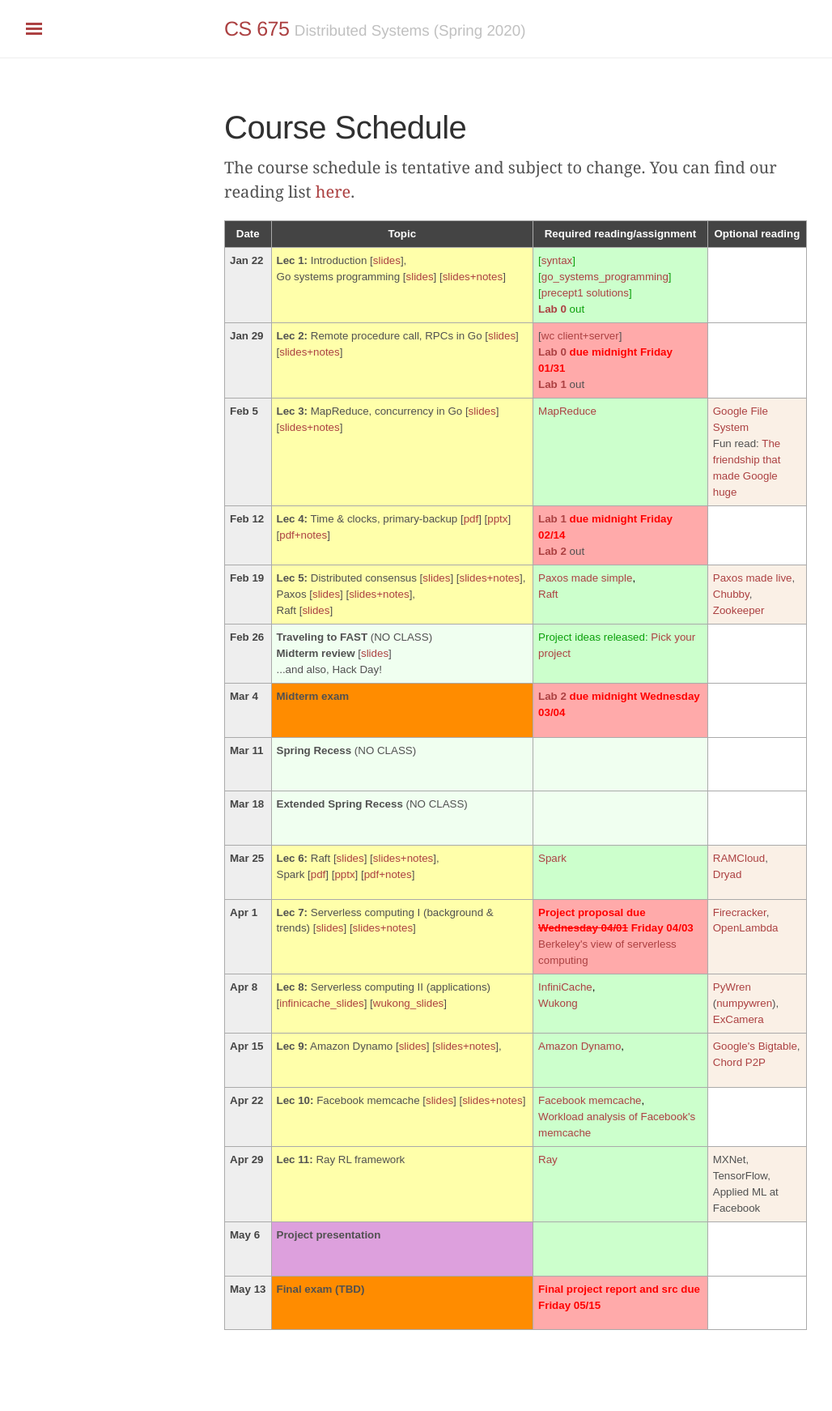
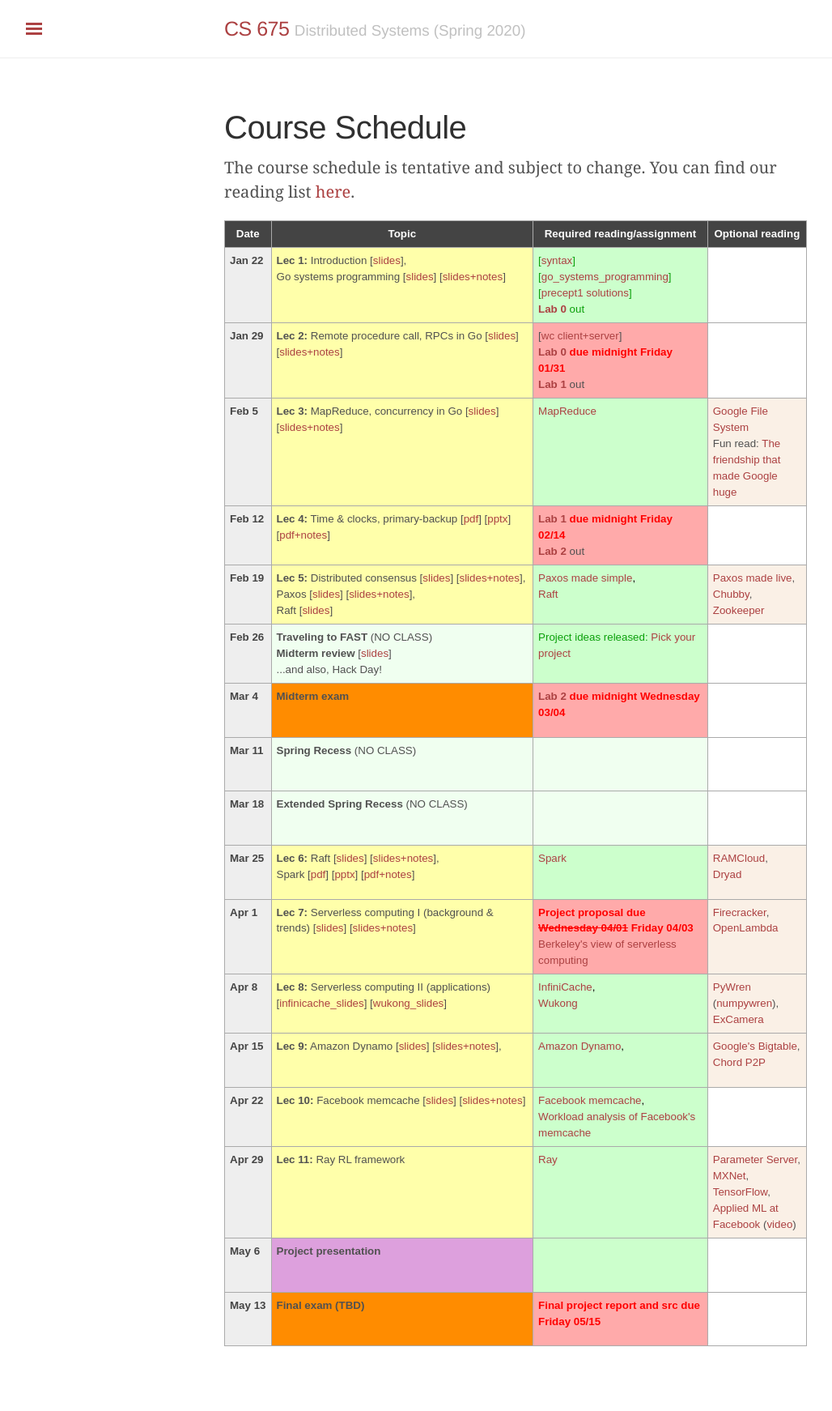
Before and after one commit to tddg/cs675-spring20, a Jekyll site: the page built from schedule.md, in a window 1280 px wide. Shown: the whole page at 81% size, without its empty margins (3-1031 px from the left). Built offline with Jekyll 4.4.1, drawn with Linux system fonts in a browser that asks for light colours.

Commit message:
added ML papers

```diff
--- a/schedule.md
+++ b/schedule.md
@@ -244,7 +244,11 @@ The course schedule is tentative and subject to change. You can find our reading
 	<b>Lec 11:</b> Ray RL framework</td>
   <td class="nodue">
 	<span class="reading"><a href="./public/papers/ray_osdi18.pdf">Ray</a></span></td>
-  <td class="optional">MXNet, TensorFlow, Applied ML at Facebook</td>
+  <td class="optional"><a href="./public/papers/pserver_osdi14.pdf">Parameter Server</a>,<br/>
+		<a href="./public/papers/mxnet.pdf">MXNet</a>,<br/>
+		<a href="./public/papers/tensorflow_osdi16.pdf">TensorFlow</a>,<br/>
+		<a href="./public/papers/mlfb_hpca18.pdf">Applied ML at Facebook</a>
+		(<a href="https://aidc.gallery.video/detail/videos/all-videos/video/5789368923001/applied-machine-learning-at-facebook:-a-datacenter-infrastructure-perspective">video</a>)</td>
 </tr>
 <tr> <!-- week of May 4 -->
   <td id="2020-5-6" class="date"><b>May 6</b></td>
```
Also changed, not shown: 3 other files.
